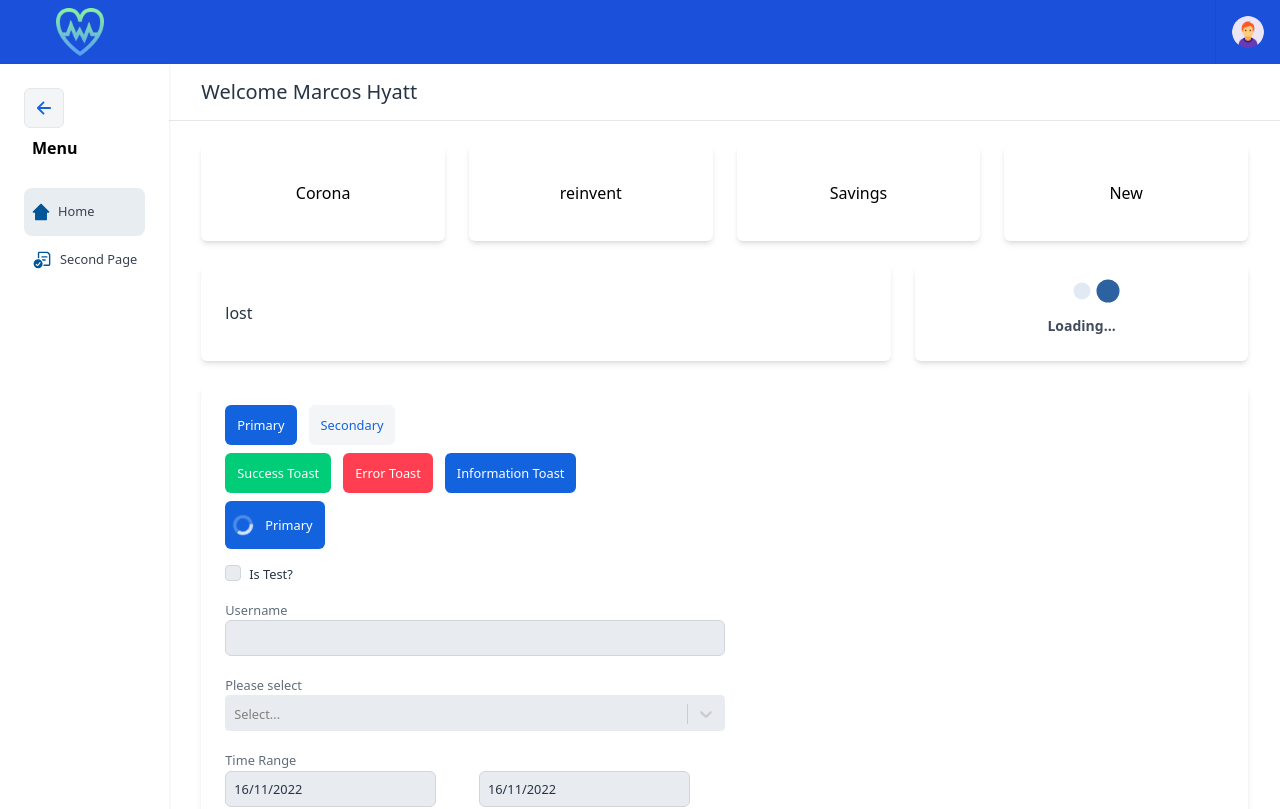
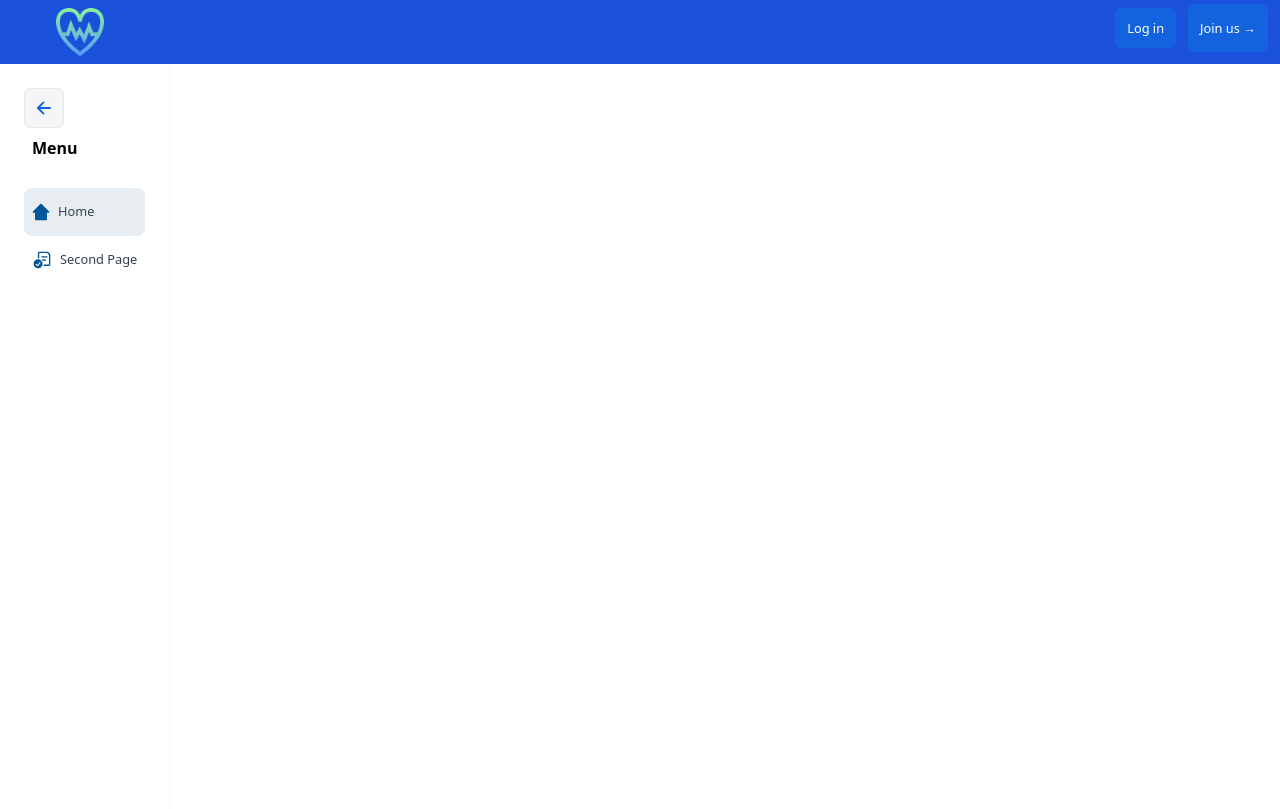
Before and after one commit to baristure/healthConn, a React (Create React App) app in the folder client/: page / in a window 1280 px wide. Shown: the top 809 px of the page. Built offline with nearby package versions, Linux system fonts and the light colour scheme; what @mswjs/data would draw is missing.

Commit message:
added login and sign in btn

```diff
--- a/client/src/features/Layout.js
+++ b/client/src/features/Layout.js
@@ -21,6 +21,7 @@ const AppRoutes = (loggedIn, setLoggedIn) => {
   return (
     <Routes>
       <Route exact path="/" element={<Dashboard />} />
+      {/* <Route exact path="/" element={<Dashboard />} /> */}
       <Route path="/login" element={<Login />} />
       <Route path="/login-as-doctor" element={<DoctorLogin />} />
       <Route path="/register" element={<Register />} />
@@ -39,16 +40,16 @@ function Layout() {
   const navbarState = useSelector((state) => state.navbar);
   const isOpen = navbarState.isOpen;
   //bg-contrast-5
-  const isAuth = true;
+  // const isAuth = true;
   return (
     <div className="m-0 p-0">
-      <NavBar isOpen={isOpen} isAuth={isAuth} />
+      <NavBar isOpen={isOpen} loggedIn={loggedIn} />
       <div className="flex">
         <aside className="self-start sticky top-0">
           <Sidebar isShowing={isOpen} />
         </aside>
         <main className="w-full overflow-y-auto">
-          {AppRoutes(loggedIn, setLoggedIn)}
+          {/* {AppRoutes(loggedIn, setLoggedIn)} */}
         </main>
       </div>
 
--- a/client/src/features/common/NavBar.js
+++ b/client/src/features/common/NavBar.js
@@ -7,42 +7,18 @@ import { TbGridDots } from "react-icons/tb";
 import { useDispatch } from "react-redux";
 import { changeSideBarOpen } from "../../store/slices/navbarSlice";
 import { NavLink } from "react-router-dom";
+import Button from "../common/Elements/Button/Button";
 
 function classNames(...classes) {
   return classes.filter(Boolean).join(" ");
 }
 
-export default function NavBar({ isOpen, isAuth }) {
+export default function NavBar({ isOpen, loggedIn }) {
   const dispatch = useDispatch();
   // hover:border-b-blue-800
   return (
-    // <Disclosure as="header" className="bg-transparent">
-    //   <div className="flex justify-between w-11/12 my-0 mx-auto py-5">
-    //     <div className="flex justify-between items-center w-2/4">
-    //       <div className="flex items-center">
-    //         <img
-    //           className="text-white ml-2 h-12 block w-auto hidden sm:block "
-    //           src="/icons/logo.png"
-    //           alt="Workflow"
-    //         />
-    //         <h1 className="font-sans text-2xl font-bold tracking-wide antialiased ml-3">
-    //           Health Conn
-    //         </h1>
-    //       </div>
-    //       <Tab.Group className="flex items-center justify-between w-2/4 font-sans font-medium tracking-wide antialiased">
-    //         <Tab.List>
-    //           <Tab className="outline-none border-none">Home</Tab>
-    //           <Tab className="outline-none border-none">Product</Tab>
-    //           <Tab className="outline-none border-none">Pricing</Tab>
-    //           <Tab className="outline-none border-none">Contact</Tab>
-    //         </Tab.List>
-    //       </Tab.Group>
-    //     </div>
-
-    //     <div className="flex"></div>
-    //   </div>
-    // </Disclosure>
-    <Disclosure as="nav" className="bg-gray-800">
+    // divide-contrast-80 divide-x text
+    <Disclosure as="nav" className="bg-transparent">
       {() => (
         <>
           <div className="w-full bg-primary-navbar pl-2 sm:pl-6 lg:pl-8">
@@ -67,21 +43,39 @@ export default function NavBar({ isOpen, isAuth }) {
                     alt="Workflow"
                   />
                 </div>
-                <div className="hidden sm:block sm:ml-6">
-                  <div className="flex space-x-4"></div>
+                <div className=" md:flex xs:w-80 xs:hidden sm:ml-6">
+                  {loggedIn && (
+                    <Tab.Group className="flex items-center justify-between w-full font-sans font-medium text-white tracking-wide antialiased">
+                      <Tab.List>
+                        <Tab className="outline-none border-none hover:text-blue-200">
+                          Home
+                        </Tab>
+                        <Tab className="outline-none border-none hover:text-blue-200">
+                          Product
+                        </Tab>
+                        <Tab className="outline-none border-none hover:text-blue-200">
+                          Pricing
+                        </Tab>
+                        <Tab className="outline-none border-none hover:text-blue-200">
+                          Contact
+                        </Tab>
+                      </Tab.List>
+                    </Tab.Group>
+                  )}
+                  {/* </div> */}
                 </div>
               </div>
-              <div className="h-full absolute inset-y-0 right-0 flex items-center pr-2 sm:static sm:inset-auto sm:ml-6 sm:pr-0 divide-x divide-contrast-80 text">
+              <div className="h-full absolute inset-y-0 right-0 flex items-center pr-2 sm:static sm:inset-auto sm:ml-6 sm:pr-0 text">
                 <span className="h-full relative"></span>
 
                 {/* Profile dropdown */}
+                {loggedIn ? (
                   <Menu
                     as="div"
                     className="h-full flex flex-row justify-center items-center px-4 relative"
                   >
                     <div className="flex flex-row justify-center items-center relative">
-                    <Menu.Button className=" items-center  text-sm rounded-full focus:outline-none focus:ring-2 focus:ring-white">
-                      {/* <span className="sr-only">Open user menu</span> */}
+                      <Menu.Button className="items-center  text-sm rounded-full focus:outline-none focus:ring-2 focus:ring-white">
                         <img
                           className="h-8 w-8 rounded-full"
                           src="/images/avatar-2.png"
@@ -141,6 +135,31 @@ export default function NavBar({ isOpen, isAuth }) {
                       </Menu.Items>
                     </Transition>
                   </Menu>
+                ) : (
+                  <div className="mb-2">
+                    <Button
+                       type="button"
+                       color="primary"
+                       hover="gray"
+                       size="md"
+                       for="rounded"
+                       className="mr-3"
+                       callback={() => console.log("Hello World")}
+                    >
+                      Log in
+                    </Button>
+                    <Button
+                      type="button"
+                      color="primary"
+                      hover="gray"
+                      size="lg"
+                      className="mr-3"
+                      callback={() => console.log("Hello World")}
+                    >
+                      Join us &rarr;
+                    </Button>
+                  </div>
+                )}
               </div>
             </div>
           </div>
```
Also changed, not shown: client/public/images/greeting.jpg (added). Lines whose indentation alone changed are shown as unchanged.
